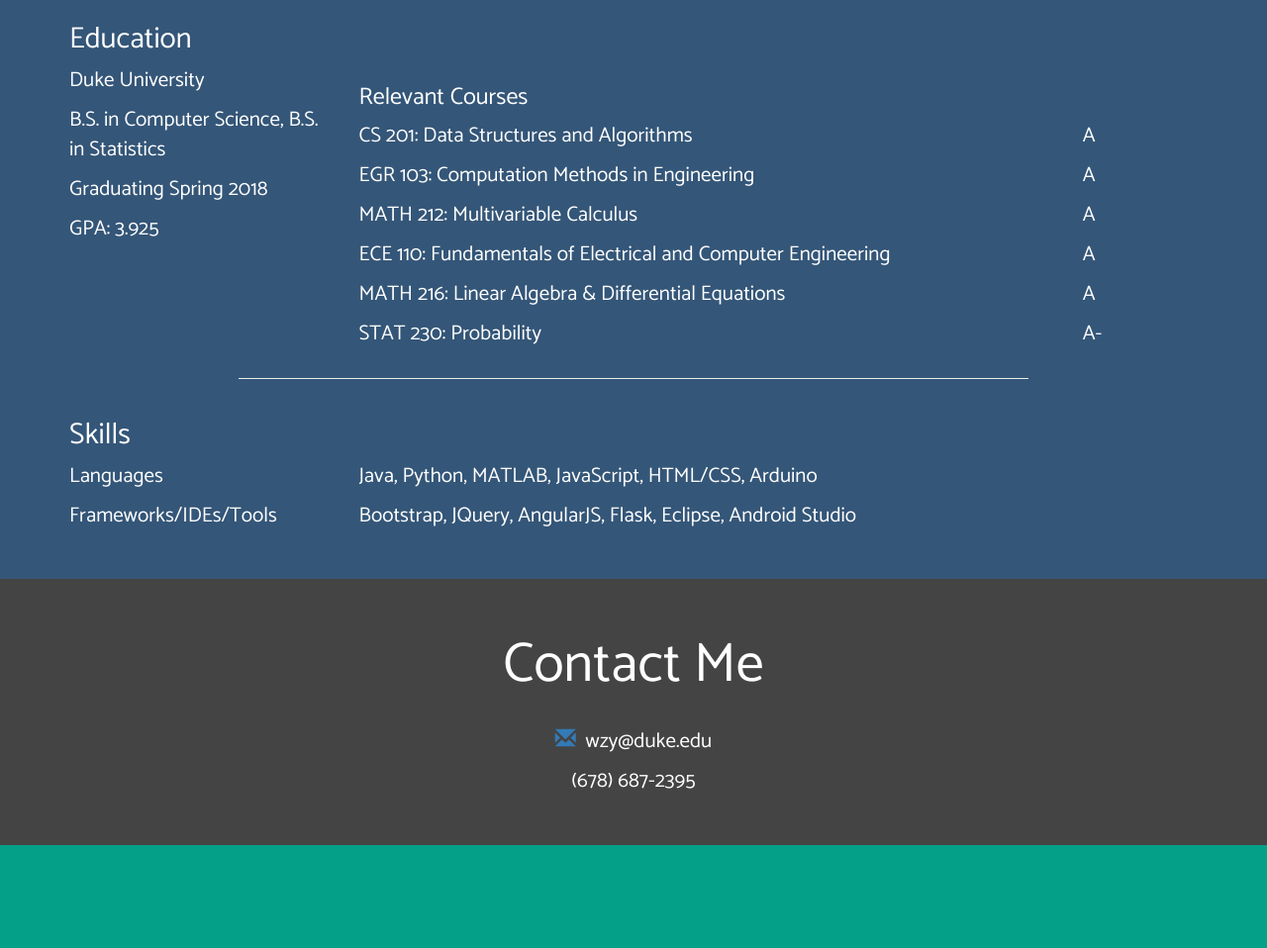
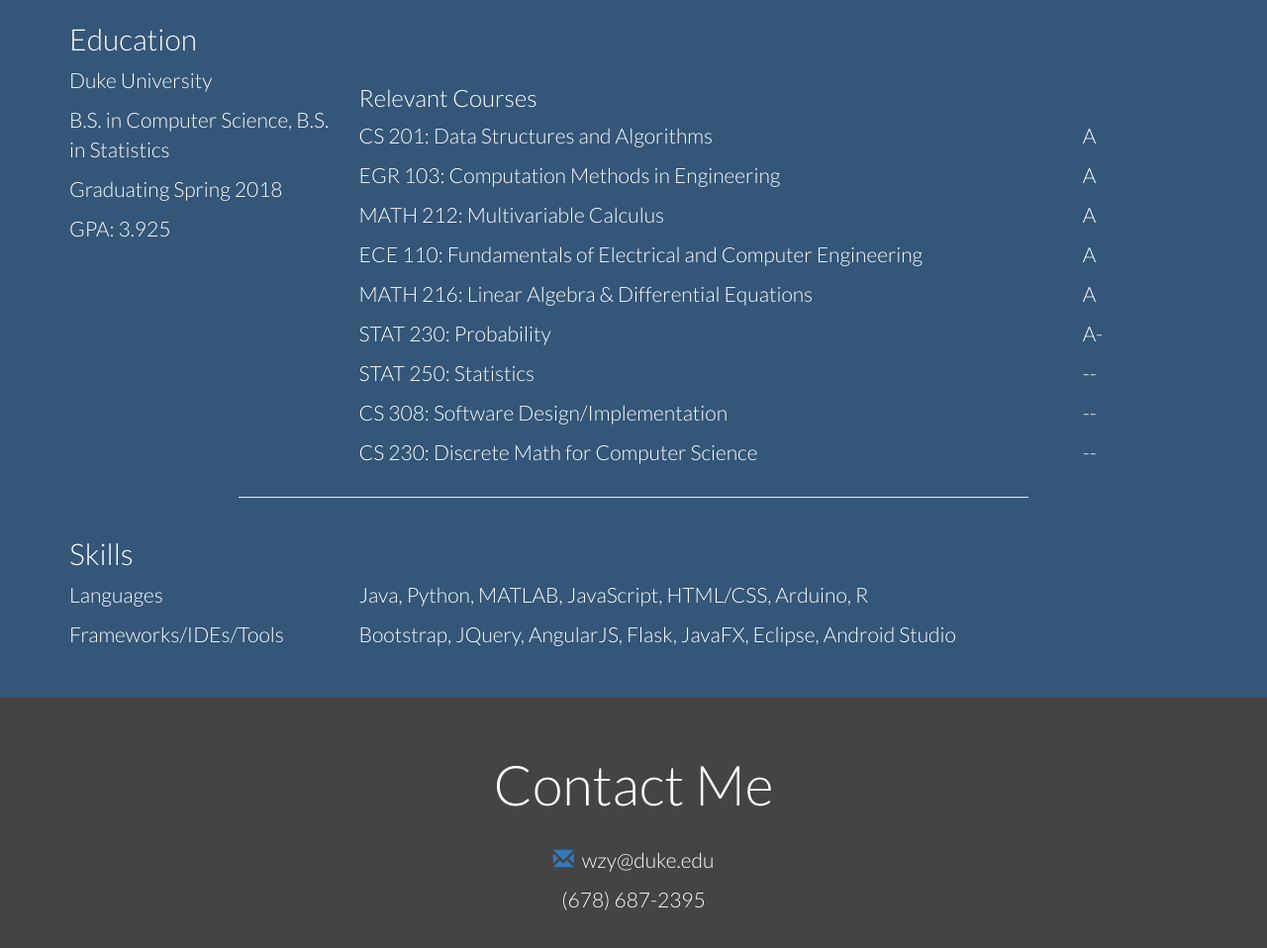
Before and after one commit to wallium/wallium.github.io, a plain HTML site: page index.html in a window 1280 px wide. Shown: the part 3029-3987 px from the top of the page at 99% size. Before the commit the page ends 3883 px from the top, so only its background shows below. Drawn offline with nearby package versions, Linux system fonts and the light colour scheme.

Commit message:
Added icon; changed font; updated resume

```diff
--- a/css/style.css
+++ b/css/style.css
@@ -142,5 +142,5 @@ p {
 }
 
 body {
-	font-family: Catamaran;
+	font-family: Lato;
 }
--- a/index.html
+++ b/index.html
@@ -7,7 +7,7 @@
 	<meta name="author" content="William Yang"/>
 	<meta name="viewport" content="width=device-width, initial-scale=1">
 
-	<link rel="icon" href="">
+	<link rel="icon" href="images/WY logo small.png">
 	<title>William Yang</title>
 
 	<!-- Bootstrap CSS -->
@@ -15,7 +15,7 @@
 	<!-- Custom CSS -->
 	<link rel="stylesheet" href="css/style.css"/>
 	<!-- Fonts -->
-	<link rel="stylesheet" type="text/css" href="https://fonts.googleapis.com/css?family=Catamaran">
+	<link rel="stylesheet" type="text/css" href="https://fonts.googleapis.com/css?family=Lato:300">
 	<!-- Angular -->
 	<script src="js/vendor/angular.min.js"></script>
 </head>
--- a/js/controllers/ResumeController.js
+++ b/js/controllers/ResumeController.js
@@ -17,11 +17,20 @@ app.controller('ResumeController', ['$scope', function($scope){
 	},{
 		name: "STAT 230: Probability",
 		grade: "A-"
+	},{
+		name: "STAT 250: Statistics",
+		grade: "--"
+	},{
+		name: "CS 308: Software Design/Implementation",
+		grade: "--"
+	},{
+		name: "CS 230: Discrete Math for Computer Science",
+		grade: "--"
 	}
 	];
 
-	$scope.languages = "Java, Python, MATLAB, JavaScript, HTML/CSS, Arduino";
-	$scope.tools = "Bootstrap, JQuery, AngularJS, Flask, Eclipse, Android Studio";
+	$scope.languages = "Java, Python, MATLAB, JavaScript, HTML/CSS, Arduino, R";
+	$scope.tools = "Bootstrap, JQuery, AngularJS, Flask, JavaFX, Eclipse, Android Studio";
 
 	$scope.jobs = [{
 		place: "Kids4Coding",
```
Also changed, not shown: images/WY logo small.png (added), 1 other file.
